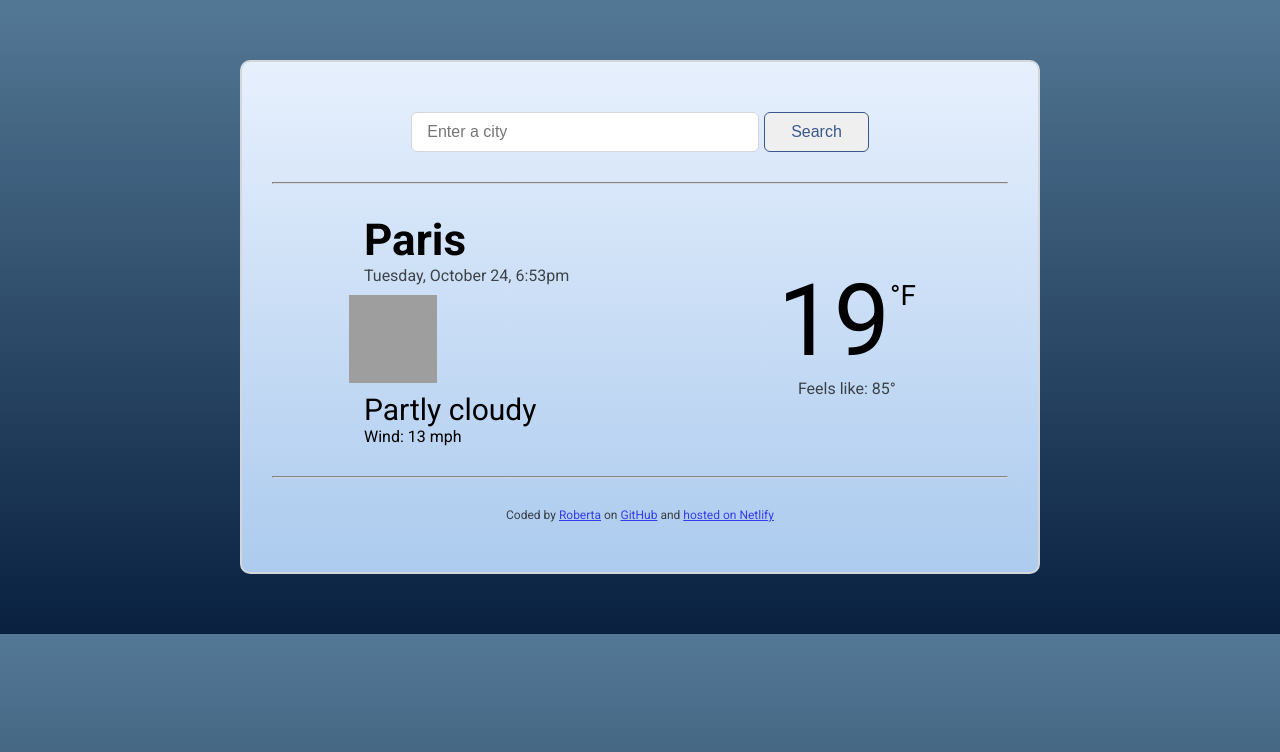
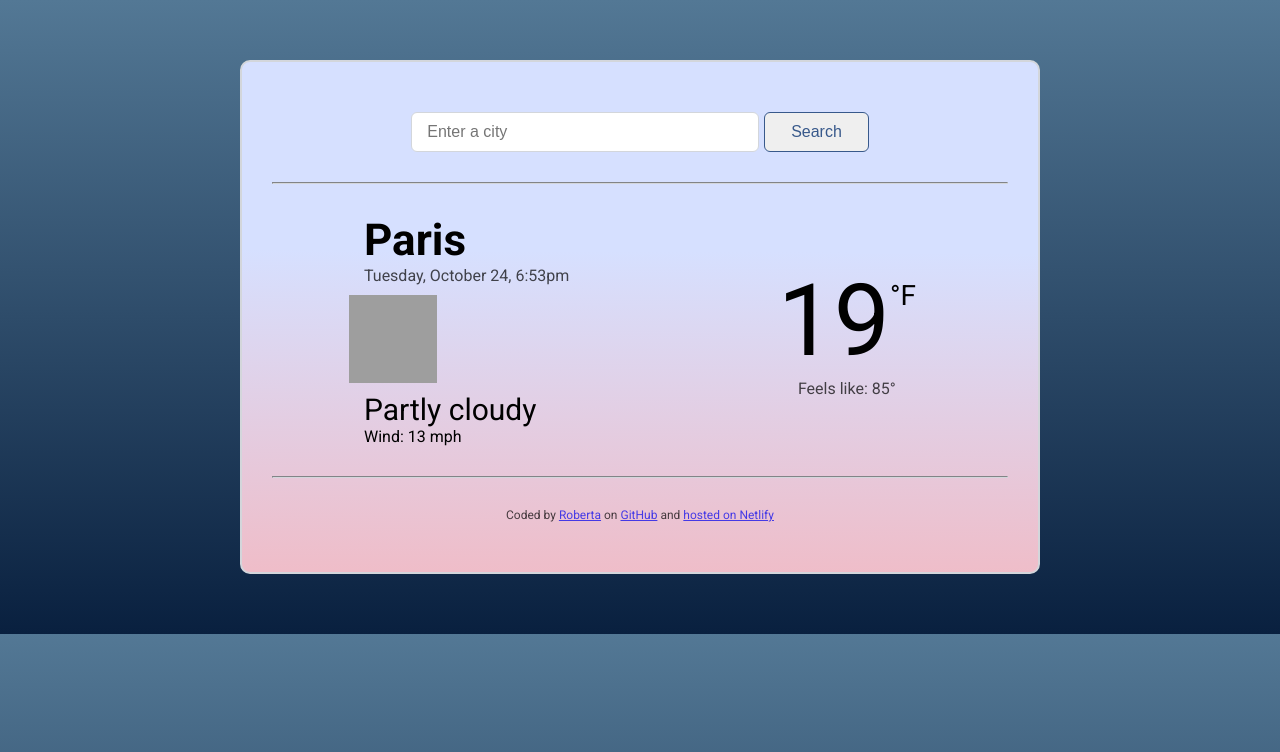
Before and after one commit to roberta-munive/weather_app_with_api_my_design, a plain HTML site: page index.html in a window 1280 px wide. Drawn offline with nearby package versions, Linux system fonts and the light colour scheme; no server answers; grey boxes are pictures that could not be loaded.

```diff
--- a/src/style.css
+++ b/src/style.css
@@ -7,6 +7,7 @@
 body {
   font-family: "Roboto", sans-serif;
   background: linear-gradient(to top, #09203f 0%, #537895 100%);
+
   margin: 0 auto;
   padding: 20px;
 }
@@ -23,7 +24,13 @@ hr {
 }
 
 .weather-watch-card-body {
-  background: linear-gradient(to top, #accbee 0%, #e7f0fd 100%);
+  /* background: linear-gradient(to top, #accbee 0%, #e7f0fd 100%); */
+  background: linear-gradient(
+    180.3deg,
+    rgb(214, 224, 255) 37.2%,
+    rgb(254, 168, 168) 137.3%
+  );
+
   margin: 40px auto;
   max-width: 800px;
   padding: 30px;
@@ -88,7 +95,7 @@ hr {
   margin-top: 5px;
 }
 
-.current-date-time{
+.current-date-time {
   opacity: 0.7;
   margin-bottom: 10px;
 }
```
